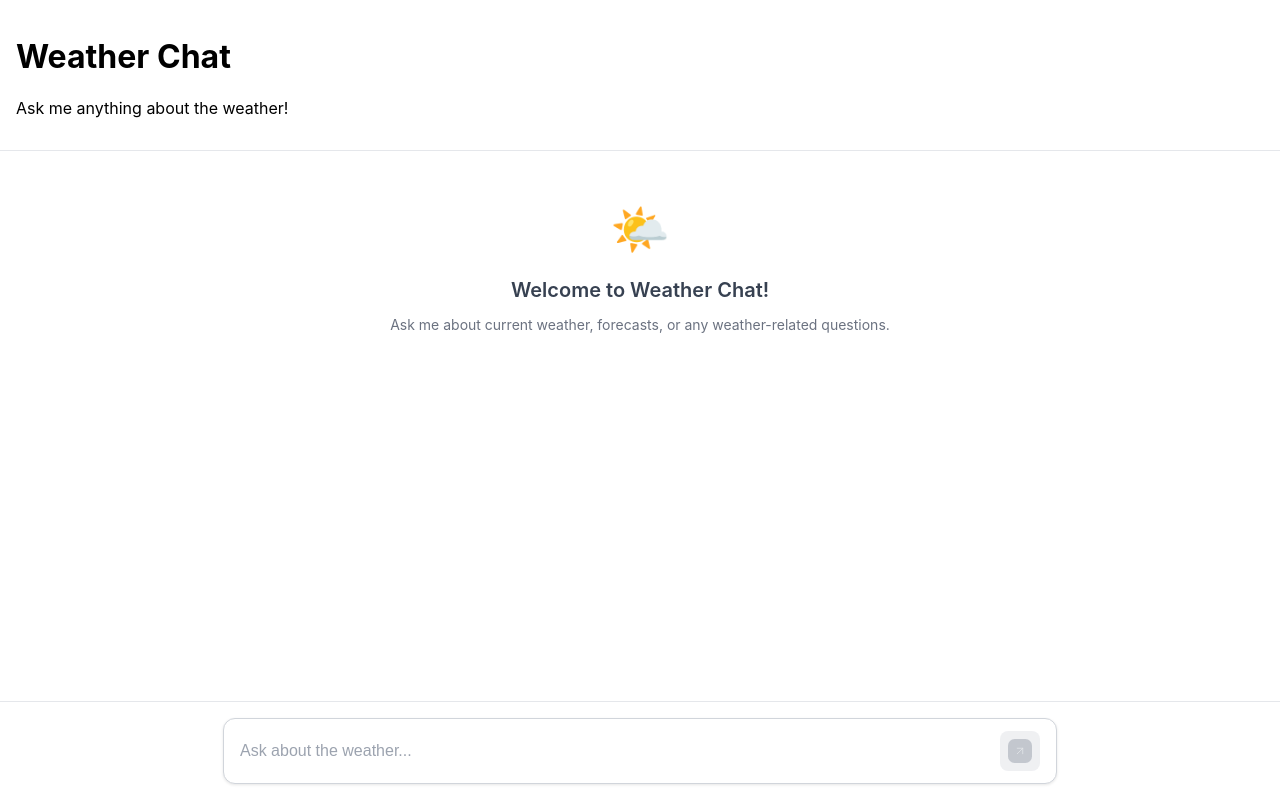
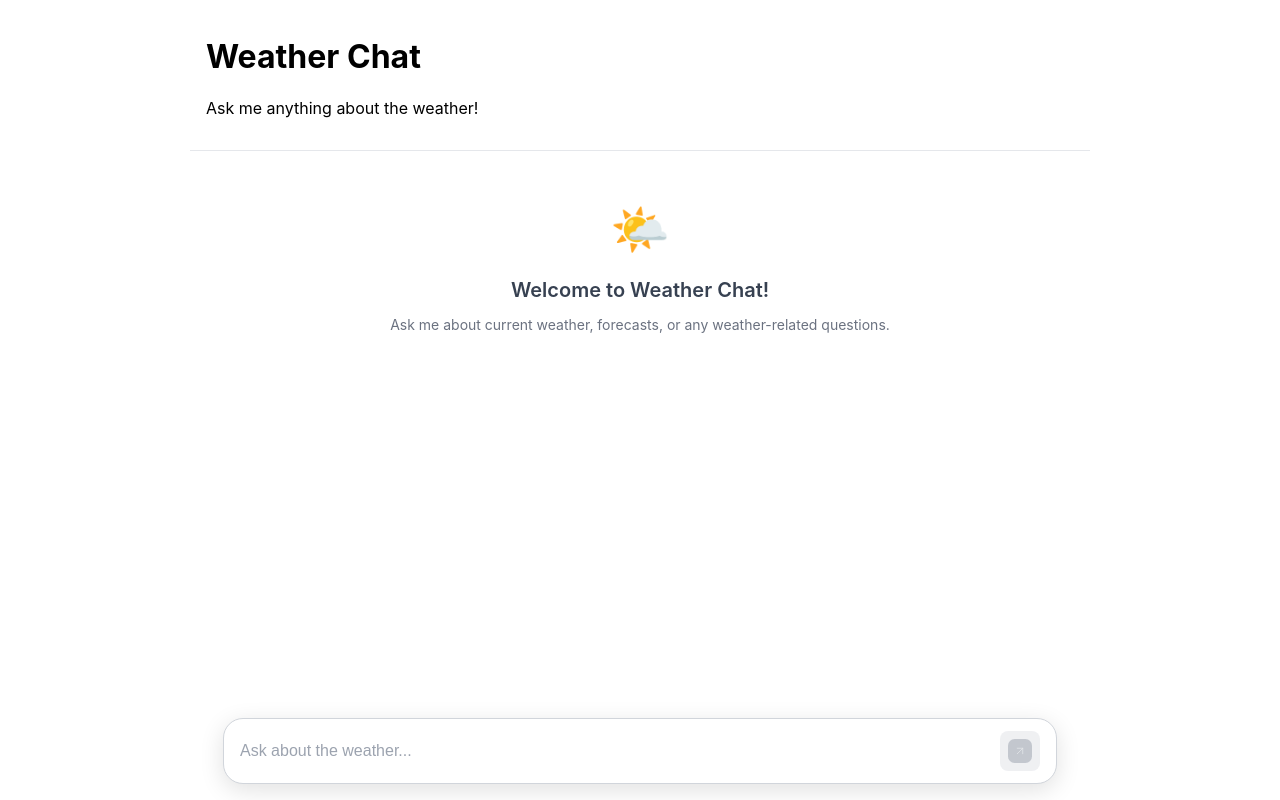
Before and after one commit to shantanugondane/WeatherChatApp, a Next.js app: page / in a window 1280 px wide. Built offline with nearby package versions, Linux system fonts and the light colour scheme.

Commit message:
done with the change

```diff
--- a/src/app/globals.css
+++ b/src/app/globals.css
@@ -24,6 +24,10 @@ body {
   flex-direction: column;
   height: 100vh;
   background: white;
+  max-width: 900px;
+  margin: 0 auto;
+  padding-left: 32px;
+  padding-right: 32px;
 }
 
 .chat-header {
@@ -36,7 +40,7 @@ body {
 .chat-messages {
   flex: 1;
   overflow-y: auto;
-  padding: 1rem;
+  padding: 1rem 0;
   background: white;
 }
 
@@ -44,7 +48,6 @@ body {
   flex-shrink: 0;
   padding: 1rem;
   background: white;
-  border-top: 1px solid #e5e7eb;
 }
 
 .chat-input-bar {
@@ -52,9 +55,9 @@ body {
   align-items: center;
   background: white;
   border: 1px solid #d1d5db;
-  border-radius: 12px;
+  border-radius: 20px;
   padding: 0.75rem 1rem;
-  box-shadow: 0 1px 3px rgba(0, 0, 0, 0.1);
+  box-shadow: 0 6px 24px rgba(0,0,0,0.12);
   max-width: 800px;
   margin: 0 auto;
   transition: all 0.2s ease;
@@ -165,13 +168,15 @@ body {
 }
 
 .message-bubble.user {
-  background: #3b82f6;
-  color: white;
+  background: #E5E5E5;
+  color: #0A0A0A;
 }
 
 .message-bubble.assistant {
-  background: #f3f4f6;
-  color: #374151;
+  background: none;
+  color: #222;
+  border-radius: 0;
+  padding: 0;
 }
 
 .message-bubble.error {
@@ -284,3 +289,10 @@ body {
     padding: 1rem;
   }
 }
+
+@media (max-width: 700px) {
+  .chat-container {
+    padding-left: 8px;
+    padding-right: 8px;
+  }
+}
--- a/src/components/ChatMessage.js
+++ b/src/components/ChatMessage.js
@@ -9,7 +9,11 @@ export default function ChatMessage({ message }) {
     <div className={`message-container ${isUser ? 'message-user' : 'message-assistant'}`}>
       <div className={`message-bubble ${isUser ? 'user' : message.isError ? 'error' : 'assistant'}`}>
         <div className="whitespace-pre-wrap break-words">
-          {message.content}
+          {isUser ? (
+            message.content
+          ) : (
+            <span dangerouslySetInnerHTML={{ __html: message.content }} />
+          )}
         </div>
         <div className="text-xs opacity-70 mt-2">
           {timestamp}
```
